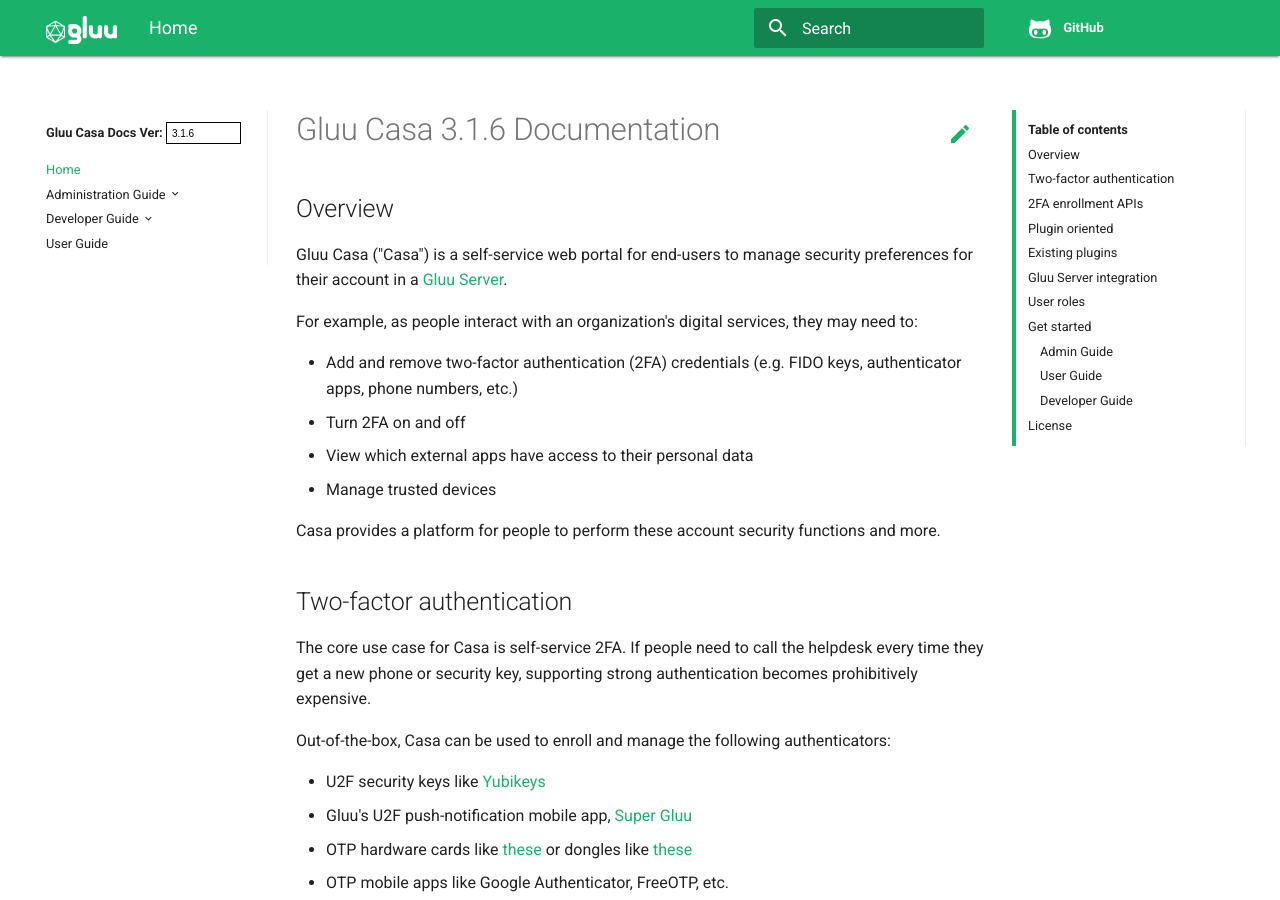
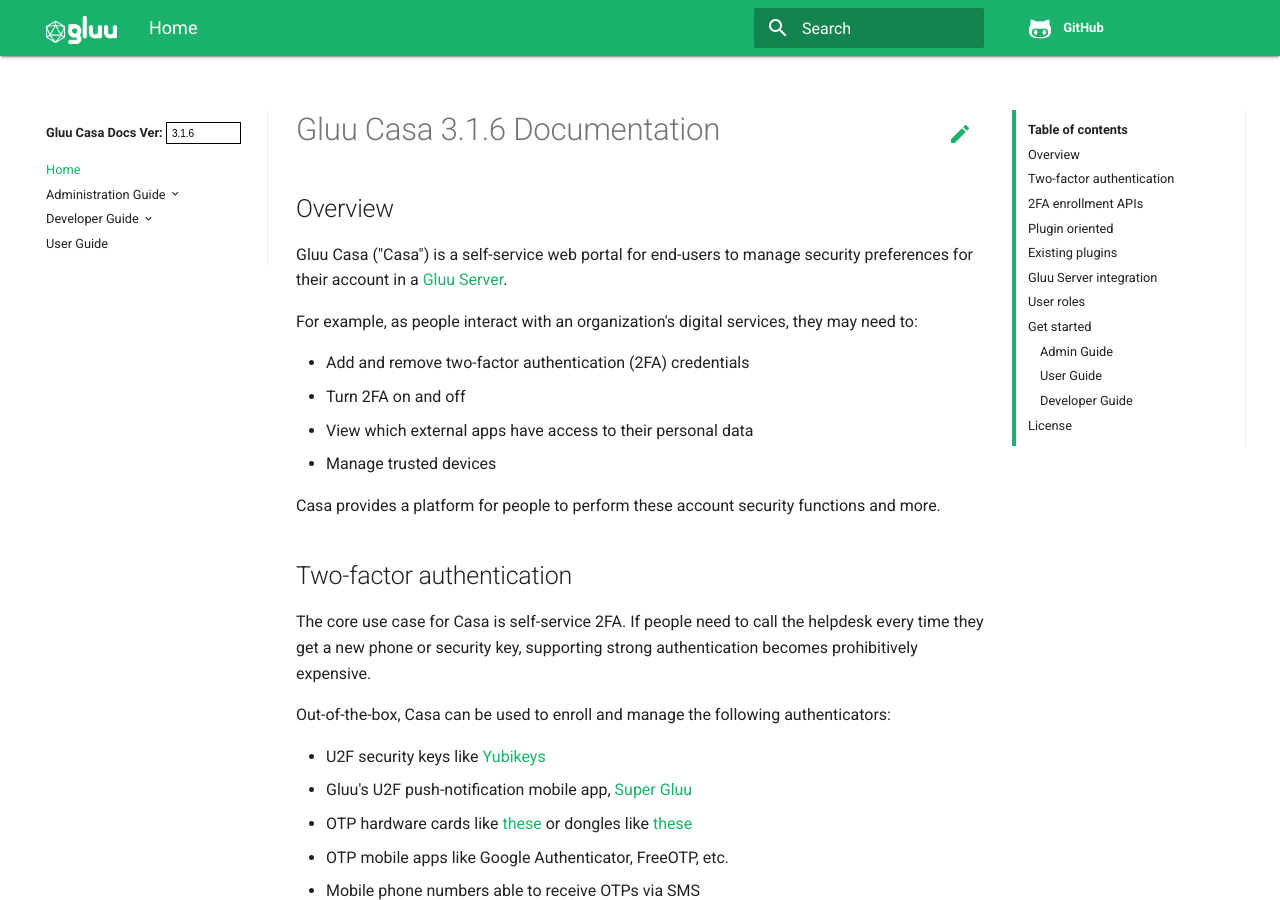
Before and after one commit to shmorri/docs-casa-prod, an MkDocs documentation site: the page built from docs/source/index.md, in a window 1280 px wide and 900 px high. Built offline with MkDocs 1.6.1, drawn with Linux system fonts in a browser that asks for light colours; old or Windows-style settings are respelled for this version of MkDocs.

Commit message:
Update index.md

```diff
--- a/docs/source/index.md
+++ b/docs/source/index.md
@@ -6,7 +6,7 @@ Gluu Casa ("Casa") is a self-service web portal for end-users to manage security
 
 For example, as people interact with an organization's digital services, they may need to:
 
-- Add and remove two-factor authentication (2FA) credentials (e.g. FIDO keys, authenticator apps, phone numbers, etc.)
+- Add and remove two-factor authentication (2FA) credentials
 - Turn 2FA on and off
 - View which external apps have access to their personal data
 - Manage trusted devices
```
